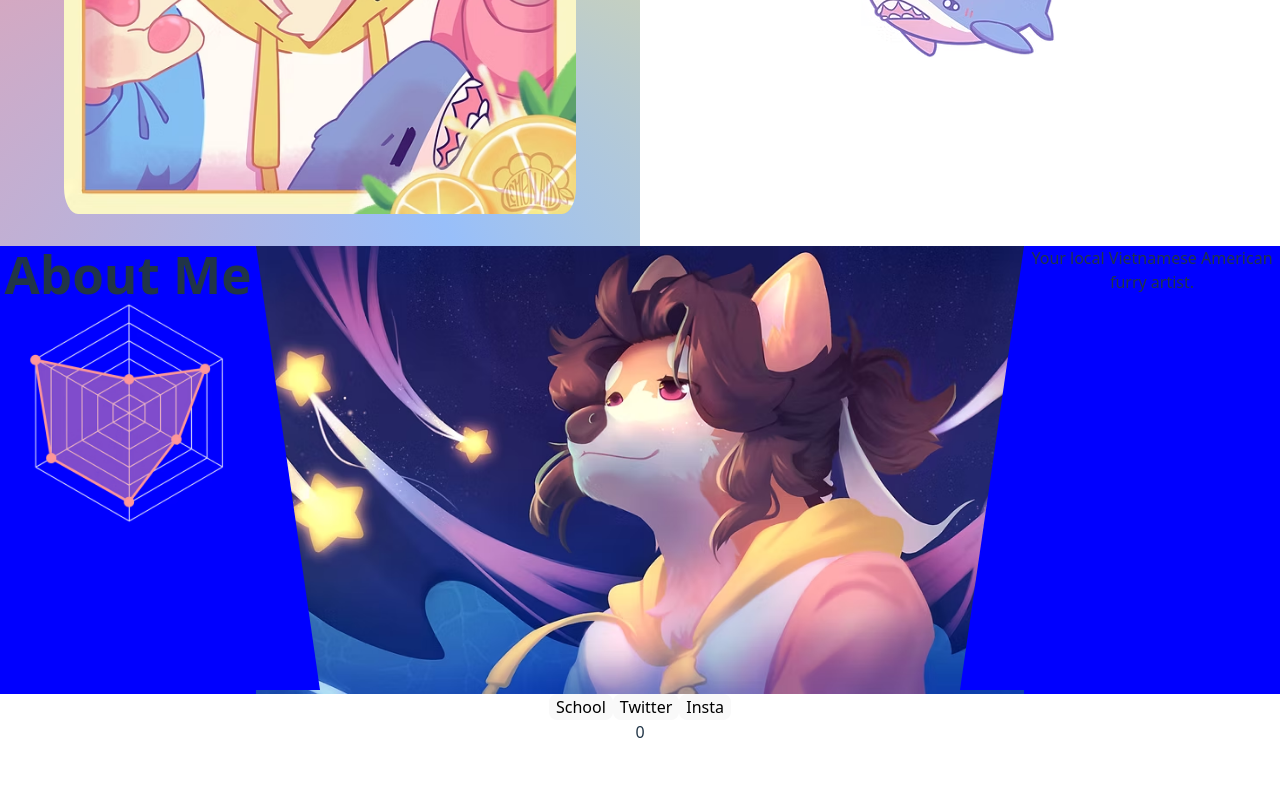
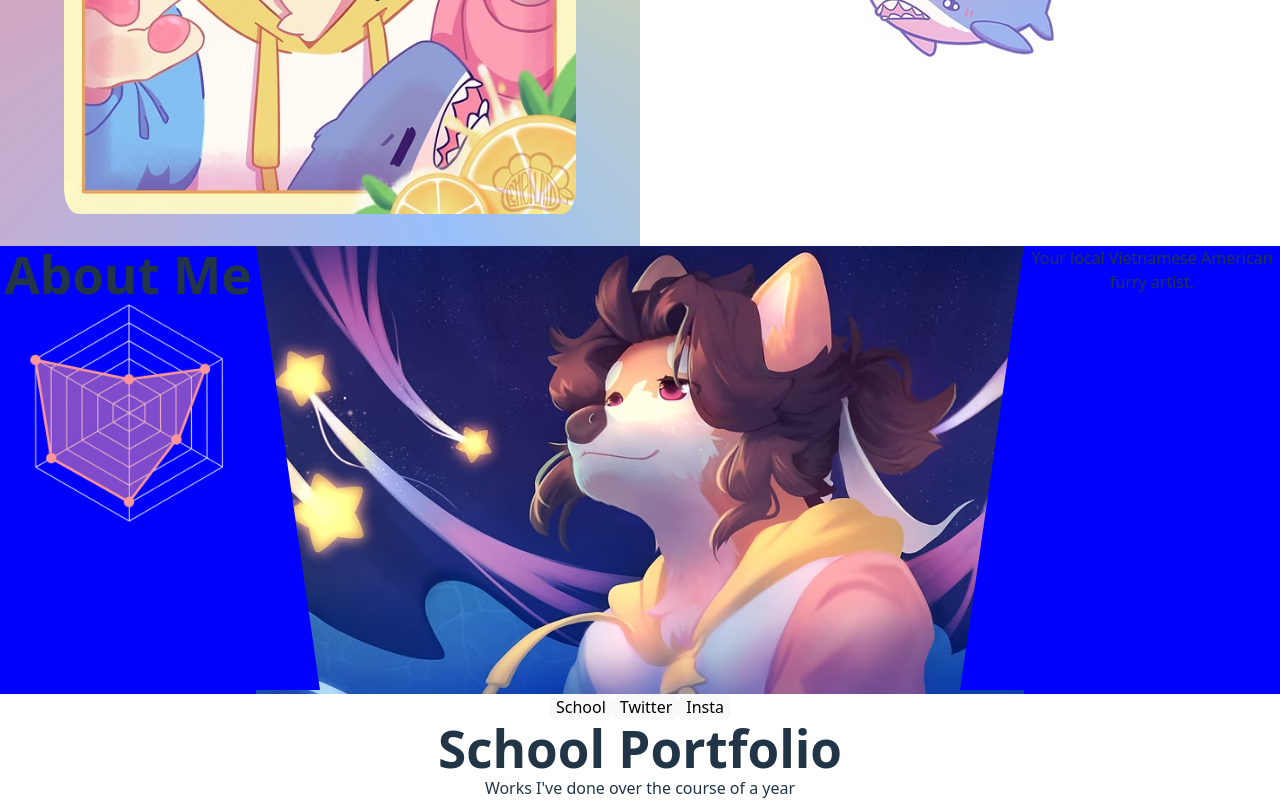
Before and after one commit to ASPCoding/Lemonaid-Website, a React (Vite) app: page / in a window 1280 px wide. Shown: the part 550-1350 px from the top of the page. Before the commit the page ends 1294 px from the top, so only its background shows below. Built offline with nearby package versions, Linux system fonts and the light colour scheme.

Commit message:
Added modulararilty to the conditional rendering

```diff
--- a/src/App.tsx
+++ b/src/App.tsx
@@ -1,4 +1,5 @@
 import { useState } from 'react'
+import {SchoolView} from "./School Images/School"
 import lemonBanner from './assets/fresh lemonaid.avif'
 import instalogo from './assets/insta.png'
 import twitterlogo from './assets/twitterlogo.png'
@@ -16,7 +17,12 @@ function App() {
   }
 
   function currentView(){
-    return (<p>{view}</p>)
+    if(view == 0){
+      return  SchoolView()
+    }
+    else{
+      return <div><p>{view}</p></div>
+    }
   }
 
   return (
--- /dev/null
+++ b/src/School Images/School.tsx
@@ -0,0 +1,13 @@
+
+export function SchoolView(){
+    return(<>
+        <div id="description">
+            <h1>School Portfolio</h1>
+            <p>Works I've done over the course of a year</p>
+        </div>
+
+        <div id="grid">
+
+        </div>
+    </>)
+}
```
